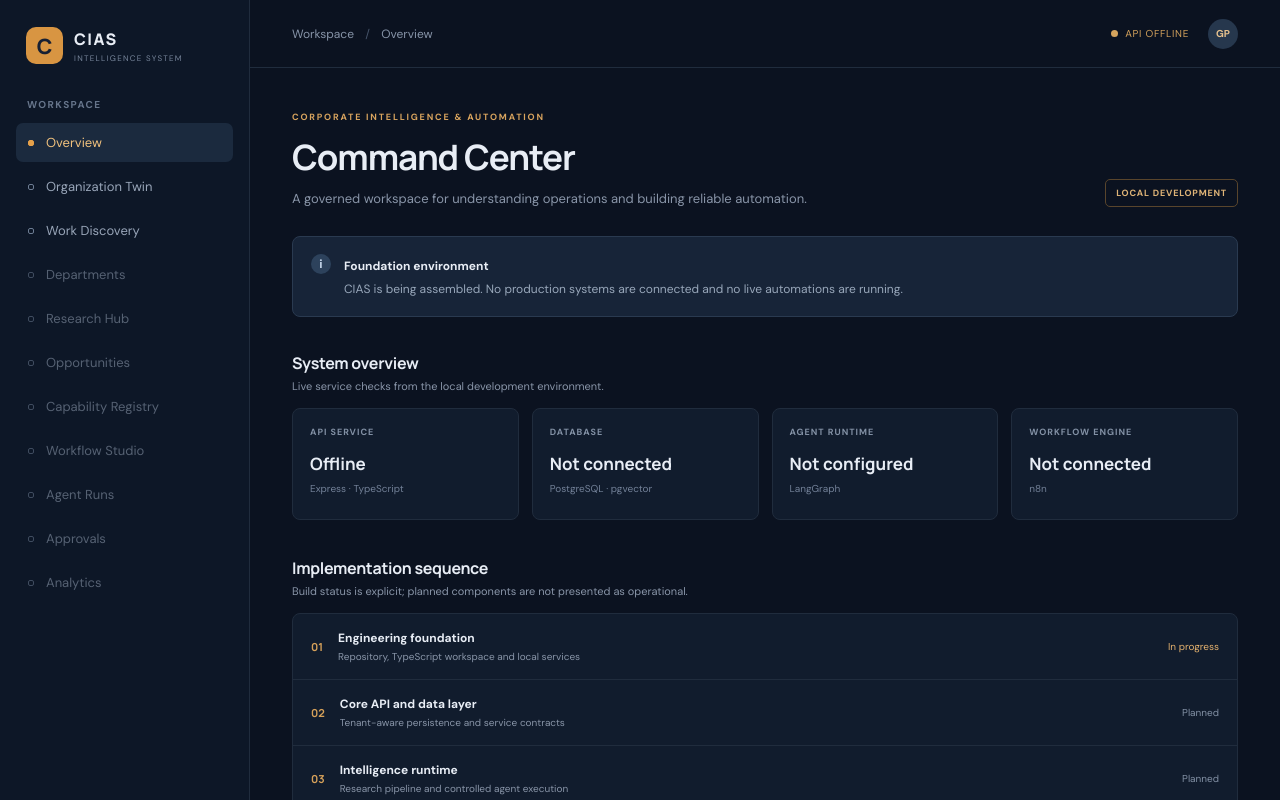
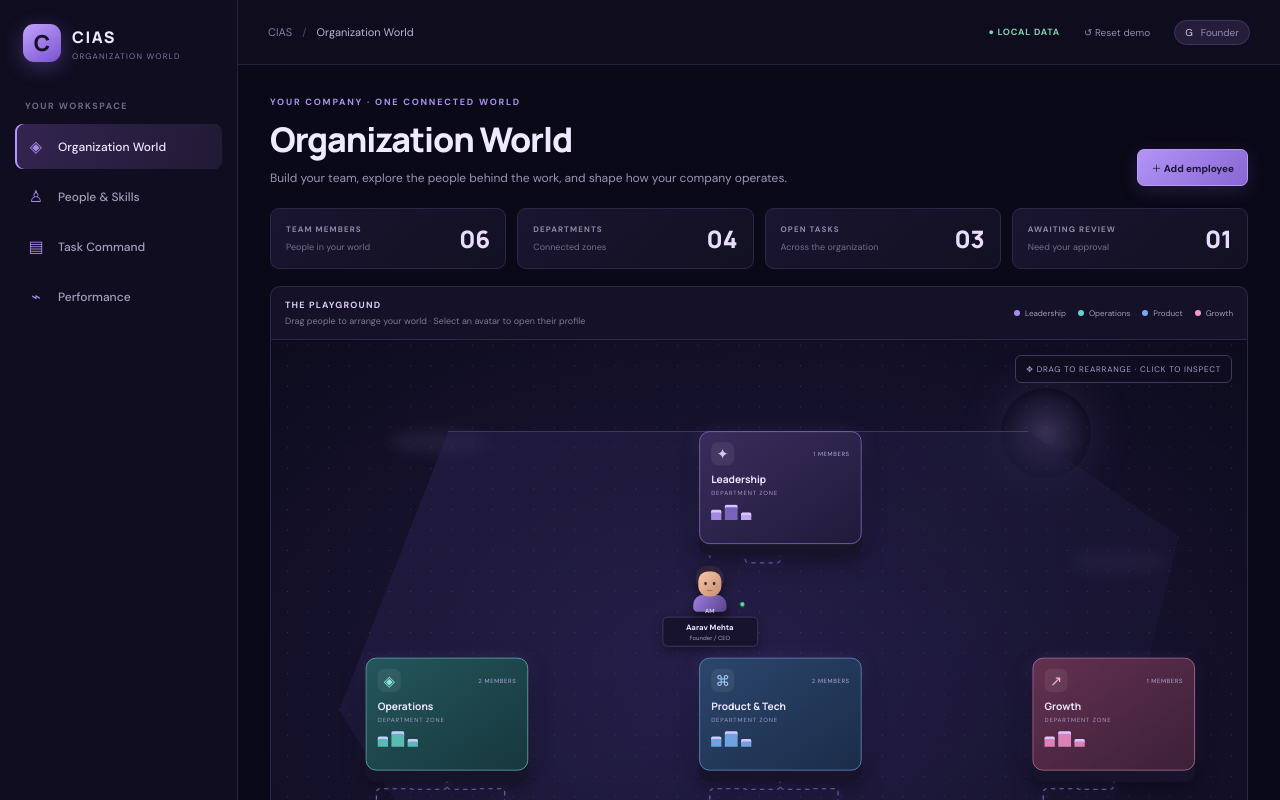
Before and after one commit to garv108/Corporate-engine-automation-, a React (Vite) app in the folder apps/web/: page / in a window 1280 px wide. Shown: the top 800 px of the page. Built offline with nearby package versions, Linux system fonts and the light colour scheme; no server answers.

Commit message:
Make founder workspace the primary CIAS prototype experience

```diff
--- a/apps/web/src/App.tsx
+++ b/apps/web/src/App.tsx
@@ -1,58 +1,5 @@
-import { useEffect, useState } from "react";
-import { navigation } from "./navigation";
-import GuidedDiscovery from "./GuidedDiscovery";
-import OrganizationTwin from "./OrganizationTwin";
+import FounderWorkspace from "./FounderWorkspace";
 
-type ApiStatus = "checking" | "online" | "offline";
-
-function App() {
-  const [apiStatus, setApiStatus] = useState<ApiStatus>("checking");
-  const [activePage, setActivePage] = useState<(typeof navigation)[number]>("Overview");
-
-  useEffect(() => {
-    const controller = new AbortController();
-    fetch("/api/v1/health/live", { signal: controller.signal })
-      .then((response) => {
-        if (!response.ok) throw new Error("API unavailable");
-        setApiStatus("online");
-      })
-      .catch(() => {
-        if (!controller.signal.aborted) setApiStatus("offline");
-      });
-    return () => controller.abort();
-  }, []);
-
-  return (
-    <div className="shell">
-      <aside className="sidebar">
-        <div className="brand"><div className="brand-mark">C</div><div><strong>CIAS</strong><span>INTELLIGENCE SYSTEM</span></div></div>
-        <div className="workspace-label">WORKSPACE</div>
-        <nav aria-label="Main navigation">
-          {navigation.map((item) => {
-            const available = item === "Overview" || item === "Work Discovery" || item === "Organization Twin";
-            return <button className={activePage === item ? "nav-item active" : "nav-item"} key={item} type="button" disabled={!available} title={available ? item : "Available in a later milestone"} aria-current={activePage === item ? "page" : undefined} onClick={() => { if (available) setActivePage(item); }}><span className="nav-dot" />{item}</button>;
-          })}
-        </nav>
-        <div className="sidebar-footer"><span className="status-indicator" />Development environment</div>
-      </aside>
-      <main className="main">
-        <header className="topbar"><div className="breadcrumb">Workspace <span>/</span> {activePage}</div><div className="topbar-right"><span className={apiStatus === "online" ? "api-status online" : "api-status"}><span /> API {apiStatus}</span><div className="avatar">GP</div></div></header>
-        {activePage === "Organization Twin" ? <OrganizationTwin /> : activePage === "Work Discovery" ? <GuidedDiscovery /> :
-          <section className="content">
-            <div className="page-heading"><div><p className="eyebrow">CORPORATE INTELLIGENCE & AUTOMATION</p><h1>Command Center</h1><p className="subtitle">A governed workspace for understanding operations and building reliable automation.</p></div><span className="environment-tag">LOCAL DEVELOPMENT</span></div>
-            <div className="notice"><div className="notice-icon">i</div><div><strong>Foundation environment</strong><p>CIAS is being assembled. No production systems are connected and no live automations are running.</p></div></div>
-            <div className="section-heading"><div><h2>System overview</h2><p>Live service checks from the local development environment.</p></div></div>
-            <div className="metrics-grid">
-              <article className="metric-card"><span className="metric-label">API SERVICE</span><strong>{apiStatus === "online" ? "Online" : apiStatus === "offline" ? "Offline" : "Checking"}</strong><span className="metric-foot">Express · TypeScript</span></article>
-              <article className="metric-card"><span className="metric-label">DATABASE</span><strong>Not connected</strong><span className="metric-foot">PostgreSQL · pgvector</span></article>
-              <article className="metric-card"><span className="metric-label">AGENT RUNTIME</span><strong>Not configured</strong><span className="metric-foot">LangGraph</span></article>
-              <article className="metric-card"><span className="metric-label">WORKFLOW ENGINE</span><strong>Not connected</strong><span className="metric-foot">n8n</span></article>
-            </div>
-            <div className="section-heading"><div><h2>Implementation sequence</h2><p>Build status is explicit; planned components are not presented as operational.</p></div></div>
-            <div className="milestone-list">{[["01","Engineering foundation","Repository, TypeScript workspace and local services","In progress"],["02","Core API and data layer","Tenant-aware persistence and service contracts","Planned"],["03","Intelligence runtime","Research pipeline and controlled agent execution","Planned"],["04","Workflow engineering","Capability discovery, generation and validation","Planned"]].map(([number,title,description,status]) => <div className="milestone" key={number}><span className="milestone-number">{number}</span><div className="milestone-copy"><strong>{title}</strong><span>{description}</span></div><span className={status === "In progress" ? "milestone-status current" : "milestone-status"}>{status}</span></div>)}</div>
-          </section>}
-      </main>
-    </div>
-  );
+export default function App() {
+  return <FounderWorkspace />;
 }
-export default App;
```
